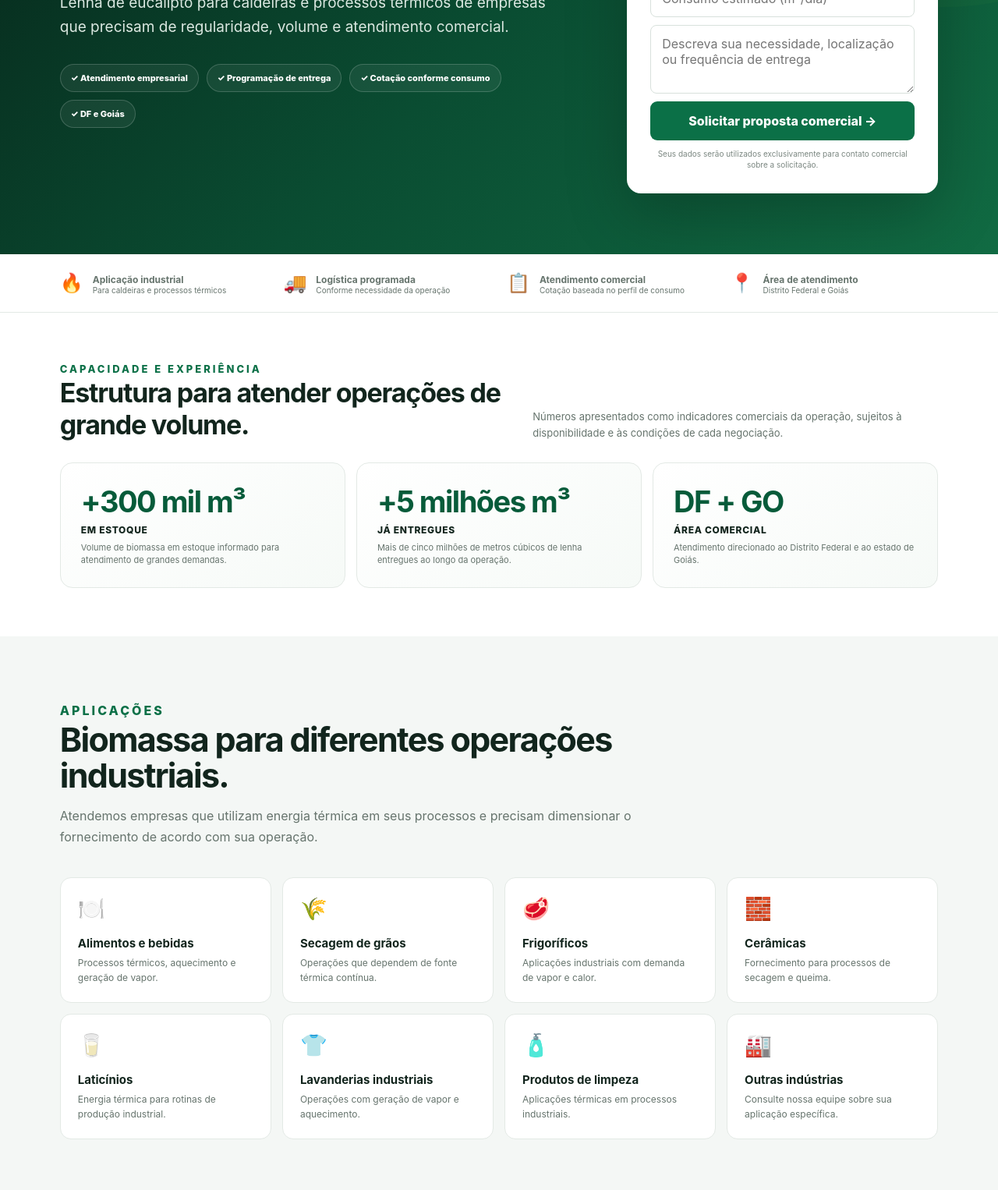
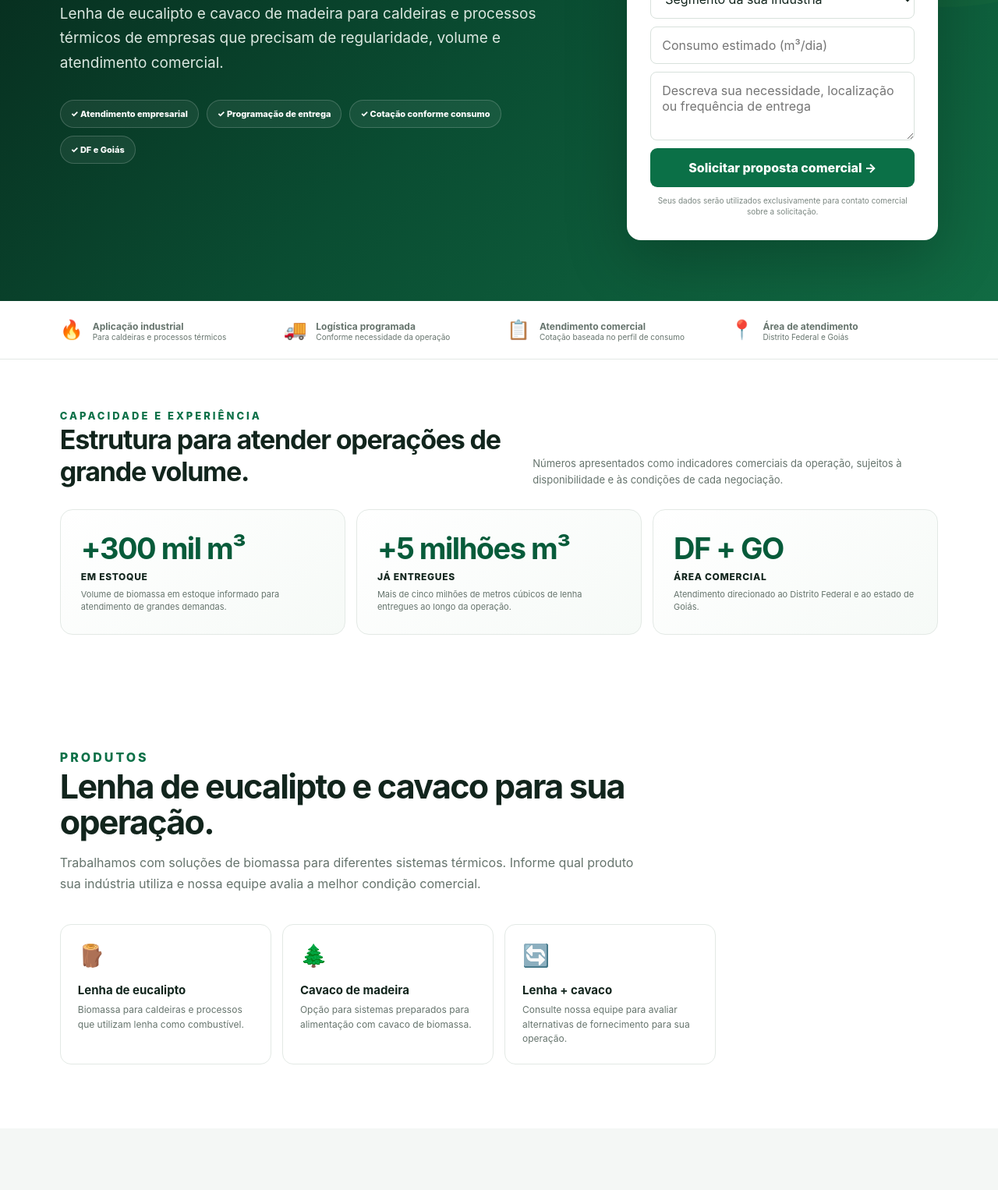
Before and after one commit to TFERRE21/Biomassa, a plain HTML site: page index.html in a window 1280 px wide. Shown: the part 536-2062 px from the top of the page at 78% size. Drawn offline with Linux system fonts and the light colour scheme.

Commit message:
Adiciona lenha de eucalipto e cavaco como produtos

```diff
--- a/index.html
+++ b/index.html
@@ -43,7 +43,7 @@ body.dark .stat{background:linear-gradient(145deg,#10231b,#0c1c15);border-color:
 <div class="topbar"><span><strong>BIOMASSA DF/GO</strong> · Soluções em biomassa para energia térmica industrial</span><span>Atendimento comercial • DF e Goiás</span></div>
 <header class="header">
 <a class="brand" href="#inicio"><span class="logo">🌿</span><span><strong>BIOMASSA DF/GO</strong><small>BIOMASSA PARA A INDÚSTRIA</small></span></a>
-<nav class="nav"><a href="#aplicacoes">Aplicações</a><a href="#empresa">A empresa</a><a href="#regiao">Atendimento</a><a href="#processo">Como funciona</a></nav>
+<nav class="nav"><a href="#produtos">Produtos</a><a href="#aplicacoes">Aplicações</a><a href="#empresa">A empresa</a><a href="#regiao">Atendimento</a><a href="#processo">Como funciona</a></nav>
 <button class="theme-toggle" id="themeToggle" type="button" aria-label="Alternar tema">☀️ <span>Modo claro</span></button><a class="btn" href="#contato">Solicitar cotação</a>
 </header>
 
@@ -52,7 +52,7 @@ body.dark .stat{background:linear-gradient(145deg,#10231b,#0c1c15);border-color:
 <div>
 <p class="eyebrow">FORNECIMENTO INDUSTRIAL • DF E GOIÁS</p>
 <h1>Biomassa industrial com fornecimento <span>planejado.</span></h1>
-<p class="lead">Lenha de eucalipto para caldeiras e processos térmicos de empresas que precisam de regularidade, volume e atendimento comercial.</p>
+<p class="lead">Lenha de eucalipto e cavaco de madeira para caldeiras e processos térmicos de empresas que precisam de regularidade, volume e atendimento comercial.</p>
 <div class="proof"><span>✓ Atendimento empresarial</span><span>✓ Programação de entrega</span><span>✓ Cotação conforme consumo</span><span>✓ DF e Goiás</span></div>
 </div>
 <div class="form-card" id="contato">
@@ -61,6 +61,7 @@ body.dark .stat{background:linear-gradient(145deg,#10231b,#0c1c15);border-color:
 <form id="leadForm">
 <div class="form-grid"><input name="empresa" placeholder="Nome da empresa" required><input name="nome" placeholder="Seu nome" required></div>
 <div class="form-grid"><input name="telefone" placeholder="Telefone / WhatsApp" required><input name="email" type="email" placeholder="E-mail"></div>
+<select name="produto" required><option value="">Produto de interesse</option><option>Lenha de eucalipto</option><option>Cavaco de madeira</option><option>Lenha de eucalipto + cavaco</option><option>Ainda não definido</option></select>
 <select name="segmento" required><option value="">Segmento da sua indústria</option><option>Alimentos e bebidas</option><option>Laticínios</option><option>Secagem de grãos</option><option>Frigorífico</option><option>Lavanderia industrial</option><option>Cerâmica / olaria</option><option>Produtos de limpeza</option><option>Outro</option></select>
 <input name="consumo" placeholder="Consumo estimado (m³/dia)" required>
 <textarea name="mensagem" rows="3" placeholder="Descreva sua necessidade, localização ou frequência de entrega"></textarea>
@@ -83,6 +84,15 @@ body.dark .stat{background:linear-gradient(145deg,#10231b,#0c1c15);border-color:
 <div class="stat"><strong>+300 mil m³</strong><span>Em estoque</span><small>Volume de biomassa em estoque informado para atendimento de grandes demandas.</small></div>
 <div class="stat"><strong>+5 milhões m³</strong><span>Já entregues</span><small>Mais de cinco milhões de metros cúbicos de lenha entregues ao longo da operação.</small></div>
 <div class="stat"><strong>DF + GO</strong><span>Área comercial</span><small>Atendimento direcionado ao Distrito Federal e ao estado de Goiás.</small></div>
+</div>
+</section>
+
+<section id="produtos" class="section">
+<div class="section-head"><p class="eyebrow" style="color:#0b7047">PRODUTOS</p><h2>Lenha de eucalipto e cavaco para sua operação.</h2><p>Trabalhamos com soluções de biomassa para diferentes sistemas térmicos. Informe qual produto sua indústria utiliza e nossa equipe avalia a melhor condição comercial.</p></div>
+<div class="app-grid">
+<div class="app"><div class="icon">🪵</div><h3>Lenha de eucalipto</h3><p>Biomassa para caldeiras e processos que utilizam lenha como combustível.</p></div>
+<div class="app"><div class="icon">🌲</div><h3>Cavaco de madeira</h3><p>Opção para sistemas preparados para alimentação com cavaco de biomassa.</p></div>
+<div class="app"><div class="icon">🔄</div><h3>Lenha + cavaco</h3><p>Consulte nossa equipe para avaliar alternativas de fornecimento para sua operação.</p></div>
 </div>
 </section>
 
```
